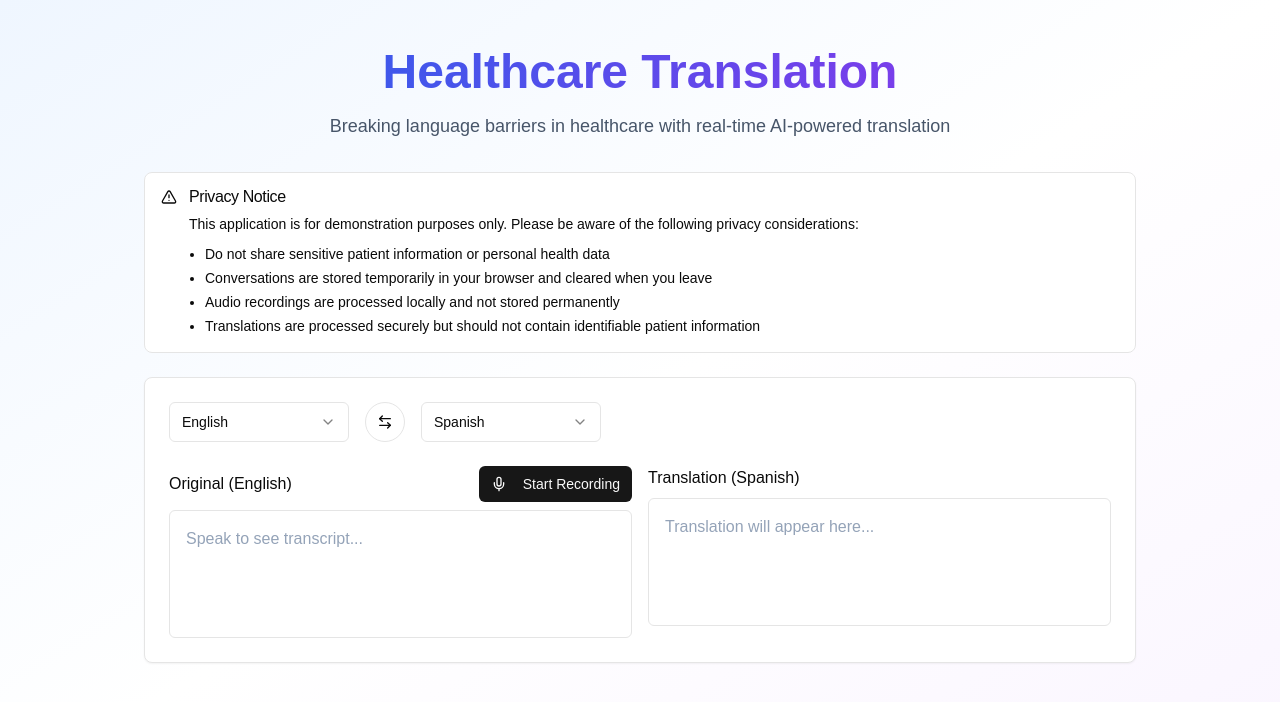
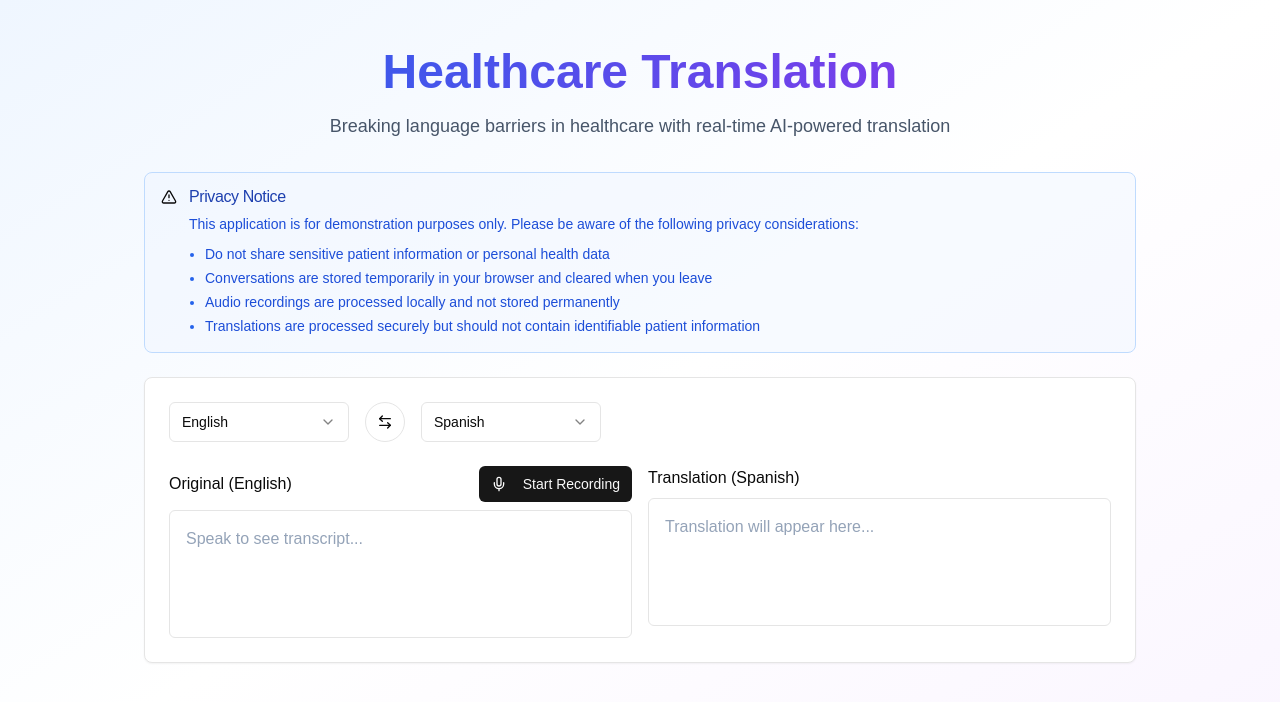
Before and after one commit to nanibot1/nanibot1-healthcare-translation-app, a Next.js app in the folder healthcare-translator/: page / in a window 1280 px wide. Shown: the top 702 px of the page. Built offline with nearby package versions, Linux system fonts and the light colour scheme.

Commit message:
Update privacy-notice.tsx

```diff
--- a/healthcare-translator/components/privacy-notice.tsx
+++ b/healthcare-translator/components/privacy-notice.tsx
@@ -3,14 +3,14 @@ import { Alert, AlertDescription, AlertTitle } from "@/components/ui/alert"
 
 export function PrivacyNotice() {
   return (
-    <Alert className="mb-6">
-      <AlertTriangle className="h-4 w-4" />
-      <AlertTitle>Privacy Notice</AlertTitle>
-      <AlertDescription className="mt-2 text-sm">
+    <Alert className="mb-6 border-blue-200 dark:border-blue-900 bg-blue-50/50 dark:bg-blue-950/50 backdrop-blur-sm">
+      <AlertTriangle className="h-4 w-4 text-blue-600 dark:text-blue-400" />
+      <AlertTitle className="text-blue-800 dark:text-blue-300">Privacy Notice</AlertTitle>
+      <AlertDescription className="mt-2 text-sm text-blue-700 dark:text-blue-200">
         <p className="mb-2">
           This application is for demonstration purposes only. Please be aware of the following privacy considerations:
         </p>
-        <ul className="list-disc pl-4 space-y-1">
+        <ul className="list-disc pl-4 space-y-1 marker:text-blue-600 dark:marker:text-blue-400">
           <li>Do not share sensitive patient information or personal health data</li>
           <li>Conversations are stored temporarily in your browser and cleared when you leave</li>
           <li>Audio recordings are processed locally and not stored permanently</li>
```
